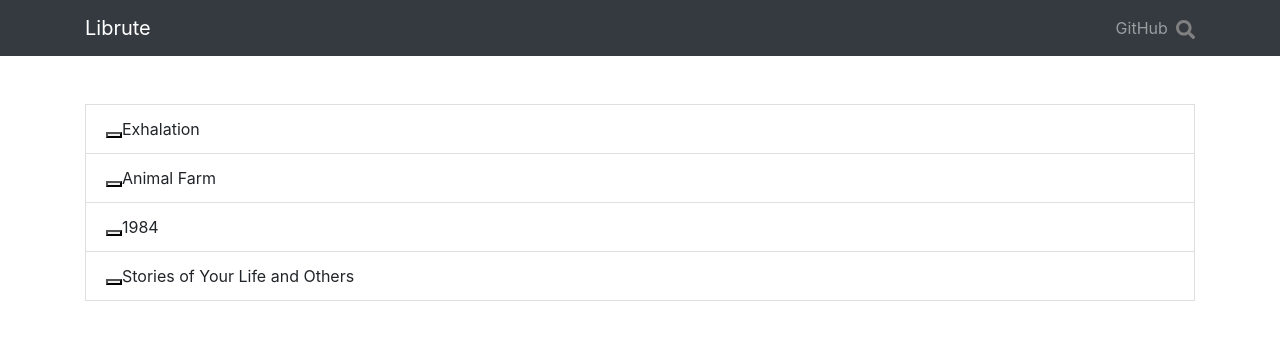
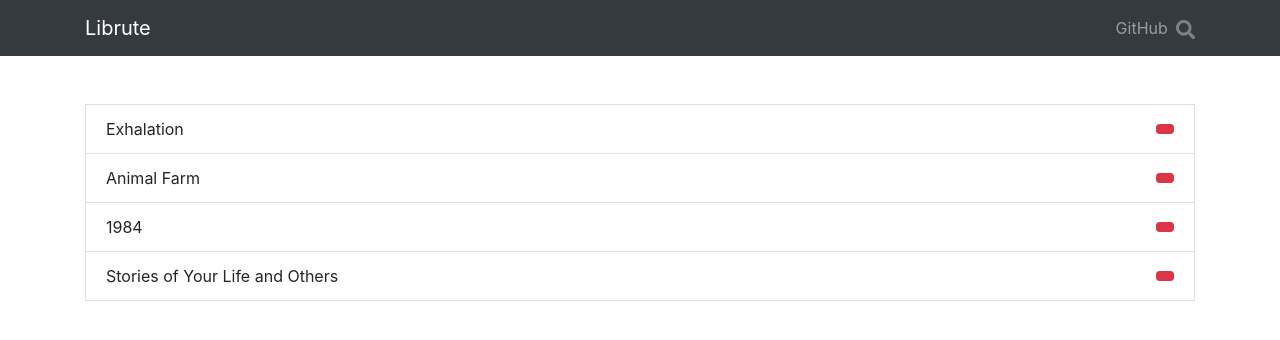
Before and after one commit to strozzi1/MERN-Project-Librute, a React (Create React App) app in the folder client/: page / in a window 1280 px wide. Shown: the top 340 px of the page. Built offline with nearby package versions, Linux system fonts and the light colour scheme.

Commit message:
Handles null thumbnail error, TODO: Add to list

```diff
--- a/client/src/components/BookList.js
+++ b/client/src/components/BookList.js
@@ -24,16 +24,15 @@ class BookList extends Component {
                     <TransitionGroup className="book-list">
                         {books.map(({id, title, rating, genre}) =>(
                             <CSSTransition key={id} timeout={500} classNames="fade">
-                                <ListGroupItem>
-                                    <button
-                                    className="removeButton"
+                                <ListGroupItem className="d-flex justify-content-between align-items-center">
+                                    {title}
+                                    <Button
                                     color="danger"
                                     size="sm"
                                     onClick={this.onDeleteClick.bind(this, id)}
                                     >
 
-                                    </button>
-                                    {title}
+                                    </Button>
                                 </ListGroupItem>
                             </CSSTransition>
                         ))}
--- a/client/src/components/SearchCardModal.js
+++ b/client/src/components/SearchCardModal.js
@@ -29,13 +29,14 @@ function SearchCardModal(props) {
         });
     }
 
+    const thumbnailImage = volumeInfo.imageLinks ? <img src={volumeInfo.imageLinks.thumbnail}/> : <img style={{width: 128, height: 197}} src="https://mel.cgiar.org/graph/getthumbhash/hash/wZ6S6117/fetchthumbs/1/file_type/pdf"/>
     return (
         <div>
             <Button color="info" onClick={toggleCard}>+</Button>
             <Modal isOpen={cardModal.modal} toggle={toggleCard} key={id}>
                 <ModalHeader toggle={toggleCard}>{volumeInfo.title}</ModalHeader>
                 <ModalBody>
-                    <img src={volumeInfo.imageLinks.thumbnail}/>
+                    {thumbnailImage}
                     <br/>
                     {volumeInfo.description}
                 </ModalBody>
--- a/client/src/components/SearchModal.js
+++ b/client/src/components/SearchModal.js
@@ -46,6 +46,13 @@ function SearchModal() {
         setModal({
             modal: !modal.modal
         });
+        setTitle({
+            title: ''
+        });
+        setState({
+            items: [],
+            isFetching: false
+        })
     }
 
     const onChange = (e) => {
```
